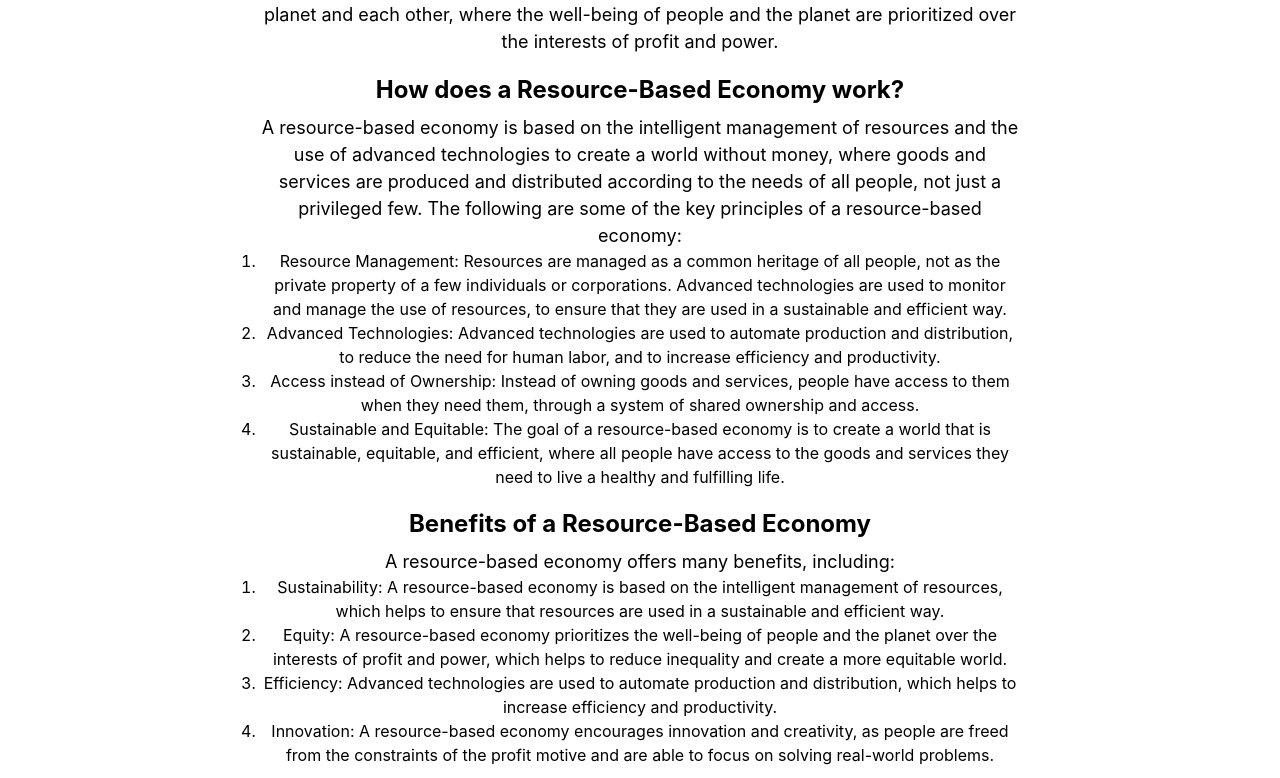
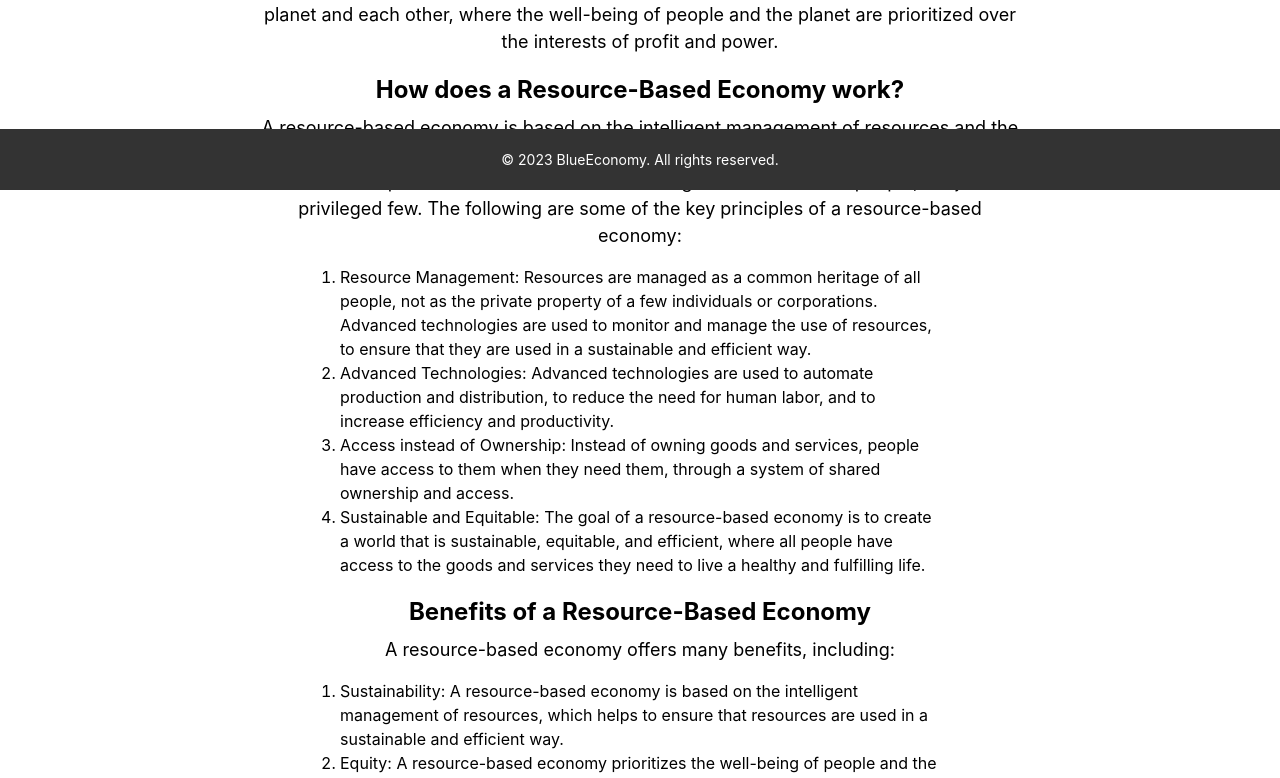
Before and after one commit to verykenny/rbe, a React (Create React App) app: page /faq in a window 1280 px wide. Shown: the part 610-1388 px from the top of the page. Built offline with nearby package versions, Linux system fonts and the light colour scheme.

Commit message:
footer that moves with screen, miraculous

```diff
--- a/src/App.js
+++ b/src/App.js
@@ -10,14 +10,16 @@ import { Routes, Route } from 'react-router-dom'
 function App() {
   return (
     <AppContainer className="App">
+      <div>
         <Nav />
         <Routes>
-        <Route path="/" element={<Home />}/>
+          <Route path="/" element={<Home />} />
           <Route index element={<Home />} />
           <Route path="/about" element={<About />} />
           <Route path="/faq" element={<Questions />} />
           <Route path="/articles" element={<Articles />} />
         </Routes>
+      </div>
       <Footer />
     </AppContainer>
   );
@@ -27,6 +29,9 @@ export default App;
 
 const AppContainer = styled.div`
   min-height: 100vh;
+  display: flex;
+  flex-direction: column;
+  justify-content: space-between;
+  text-align: center;
   position: relative;
-  text-align: center;
 `;
--- a/src/components/Footer/index.js
+++ b/src/components/Footer/index.js
@@ -16,11 +16,11 @@ const FooterContainer = styled.footer`
   color: #fff;
   padding: 20px;
   text-align: center;
-  position: absolute;
   bottom: 0;
   width: 100%;
   display: flex;
   justify-content: center;
+  position: sticky;
 `;
 
 const Copywrite = styled.p`
--- a/src/pages/Questions/index.js
+++ b/src/pages/Questions/index.js
@@ -16,23 +16,23 @@ const FaqPage = () => {
       <FaqItem>
         <FaqQuestion>How does a Resource-Based Economy work?</FaqQuestion>
         <FaqAnswer>A resource-based economy is based on the intelligent management of resources and the use of advanced technologies to create a world without money, where goods and services are produced and distributed according to the needs of all people, not just a privileged few. The following are some of the key principles of a resource-based economy:
-          <ol>
-            <li>Resource Management: Resources are managed as a common heritage of all people, not as the private property of a few individuals or corporations. Advanced technologies are used to monitor and manage the use of resources, to ensure that they are used in a sustainable and efficient way.</li>
-            <li>Advanced Technologies: Advanced technologies are used to automate production and distribution, to reduce the need for human labor, and to increase efficiency and productivity.</li>
-            <li>Access instead of Ownership: Instead of owning goods and services, people have access to them when they need them, through a system of shared ownership and access.</li>
-            <li>Sustainable and Equitable: The goal of a resource-based economy is to create a world that is sustainable, equitable, and efficient, where all people have access to the goods and services they need to live a healthy and fulfilling life.</li>
-          </ol>
+          <FaqList>
+            <FaqListItem>Resource Management: Resources are managed as a common heritage of all people, not as the private property of a few individuals or corporations. Advanced technologies are used to monitor and manage the use of resources, to ensure that they are used in a sustainable and efficient way.</FaqListItem>
+            <FaqListItem>Advanced Technologies: Advanced technologies are used to automate production and distribution, to reduce the need for human labor, and to increase efficiency and productivity.</FaqListItem>
+            <FaqListItem>Access instead of Ownership: Instead of owning goods and services, people have access to them when they need them, through a system of shared ownership and access.</FaqListItem>
+            <FaqListItem>Sustainable and Equitable: The goal of a resource-based economy is to create a world that is sustainable, equitable, and efficient, where all people have access to the goods and services they need to live a healthy and fulfilling life.</FaqListItem>
+          </FaqList>
         </FaqAnswer>
       </FaqItem>
       <FaqItem>
         <FaqQuestion>Benefits of a Resource-Based Economy</FaqQuestion>
         <FaqAnswer>A resource-based economy offers many benefits, including:
-          <ol>
-            <li>Sustainability: A resource-based economy is based on the intelligent management of resources, which helps to ensure that resources are used in a sustainable and efficient way.</li>
-            <li>Equity: A resource-based economy prioritizes the well-being of people and the planet over the interests of profit and power, which helps to reduce inequality and create a more equitable world.</li>
-            <li>Efficiency: Advanced technologies are used to automate production and distribution, which helps to increase efficiency and productivity.</li>
-            <li>Innovation: A resource-based economy encourages innovation and creativity, as people are freed from the constraints of the profit motive and are able to focus on solving real-world problems.</li>
-          </ol>
+          <FaqList>
+            <FaqListItem>Sustainability: A resource-based economy is based on the intelligent management of resources, which helps to ensure that resources are used in a sustainable and efficient way.</FaqListItem>
+            <FaqListItem>Equity: A resource-based economy prioritizes the well-being of people and the planet over the interests of profit and power, which helps to reduce inequality and create a more equitable world.</FaqListItem>
+            <FaqListItem>Efficiency: Advanced technologies are used to automate production and distribution, which helps to increase efficiency and productivity.</FaqListItem>
+            <FaqListItem>Innovation: A resource-based economy encourages innovation and creativity, as people are freed from the constraints of the profit motive and are able to focus on solving real-world problems.</FaqListItem>
+          </FaqList>
         </FaqAnswer>
       </FaqItem>
       <FaqItem>
@@ -70,3 +70,11 @@ const FaqAnswer = styled.p`
   font-size: 18px;
   line-height: 1.5;
 `;
+
+const FaqList = styled.ol`
+  margin: 1rem 5rem 1rem;
+`;
+
+const FaqListItem = styled.li`
+  text-align: left;
+`;
```
Lines whose indentation alone changed are shown as unchanged.
